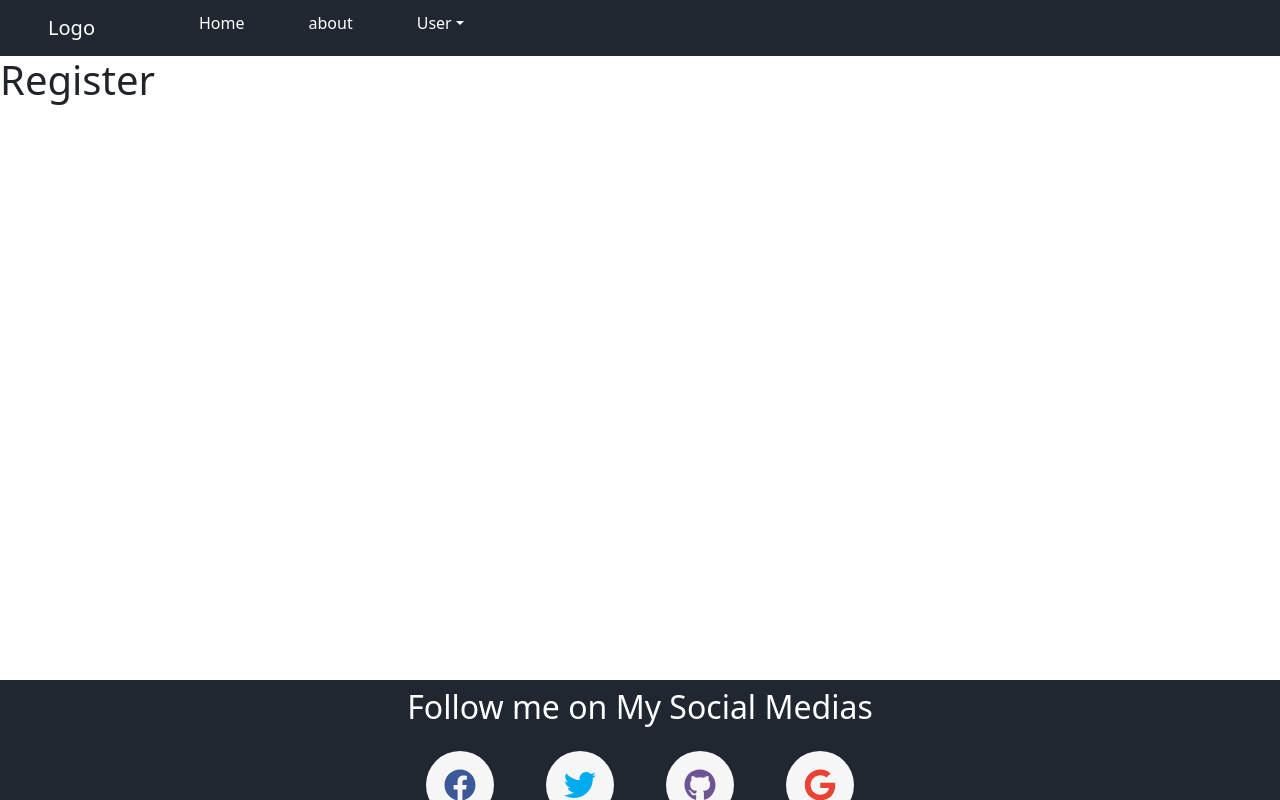
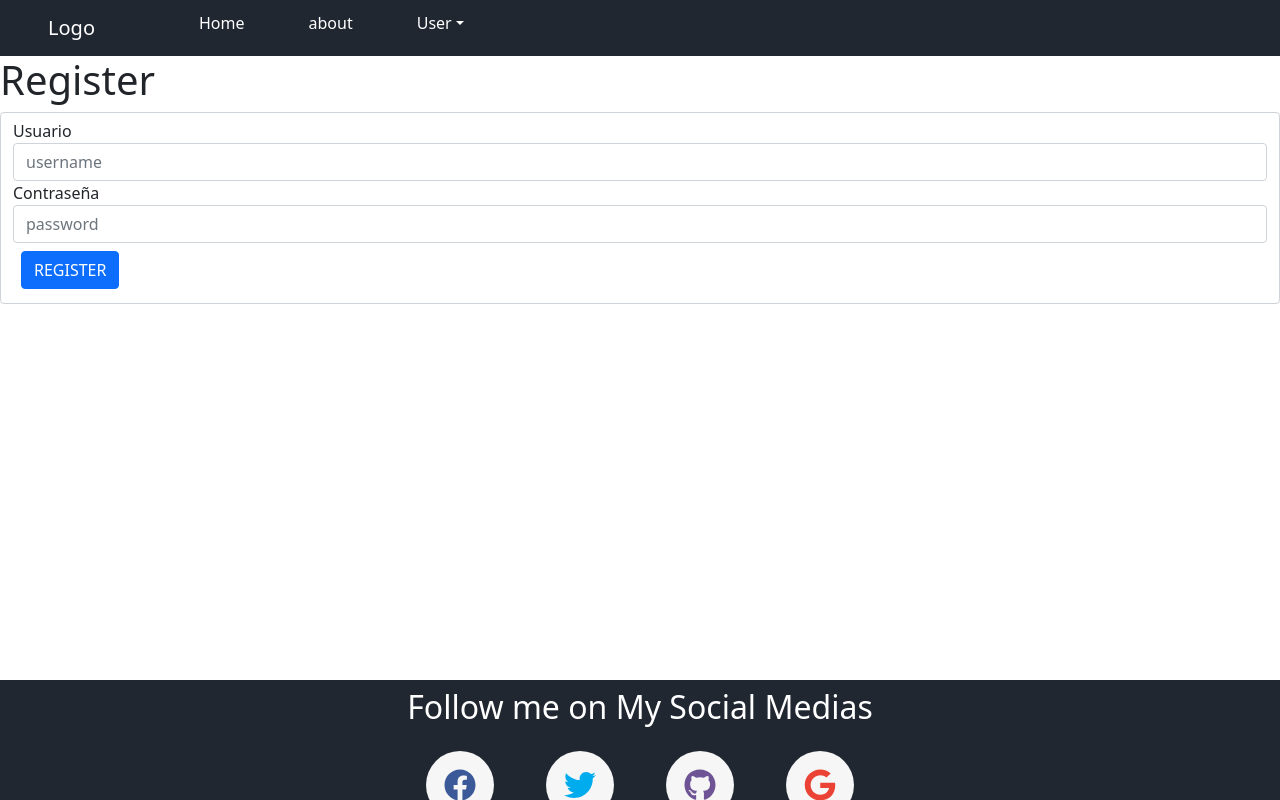
Before and after one commit to AlejoTorres2001/React_TODO_WebApp, a React (Create React App) app: page /register in a window 1280 px wide. Built offline with nearby package versions, Linux system fonts and the light colour scheme.

Commit message:
Starting with registration

```diff
--- a/src/components/pages/Register/RegisterPage.js
+++ b/src/components/pages/Register/RegisterPage.js
@@ -1,9 +1,35 @@
-import React from 'react'
+import {React,useState} from 'react'
+import { Form, FormLabel, InputGroup } from 'react-bootstrap'
 
 export default function RegisterPage() {
+    const [newUserName, setnewUserName] = useState("");
+    const [newUserPassword, setnewUserPassword] = useState("");
+    const updateNewUserName = (e) => setnewUserName(e.target.value);
+    const updateNewUserPassword = (e) => setnewUserPassword(e.target.value);
+
+    const HandleRegister = () =>{
+        //TODO  VALIDATE CREDENTIAL  STORE THEM
+
+
+    }
     return (
         <div>
              <h1>Register</h1>
+             <form className="form-control">
+                 <label for="username" className="form-check-label" >Usuario</label>
+                 <input id="username"placeholder="username" className="form-check-input" type="text"
+        className="form-control"
+        value={newUserName}
+        onChange={updateNewUserName}
+                 ></input>
+                  <label for="password"  className="form-check-label">Contraseña</label>
+                 <input id="password" placeholder="password" className="form-check-input" type="text"
+        className="form-control"
+        value={newUserPassword}
+        onChange={updateNewUserPassword}
+                 ></input>
+                 <button type="button" className="btn btn-primary m-2" onClick={HandleRegister} >REGISTER</button>
+             </form>
         </div>
     )
 }
```
